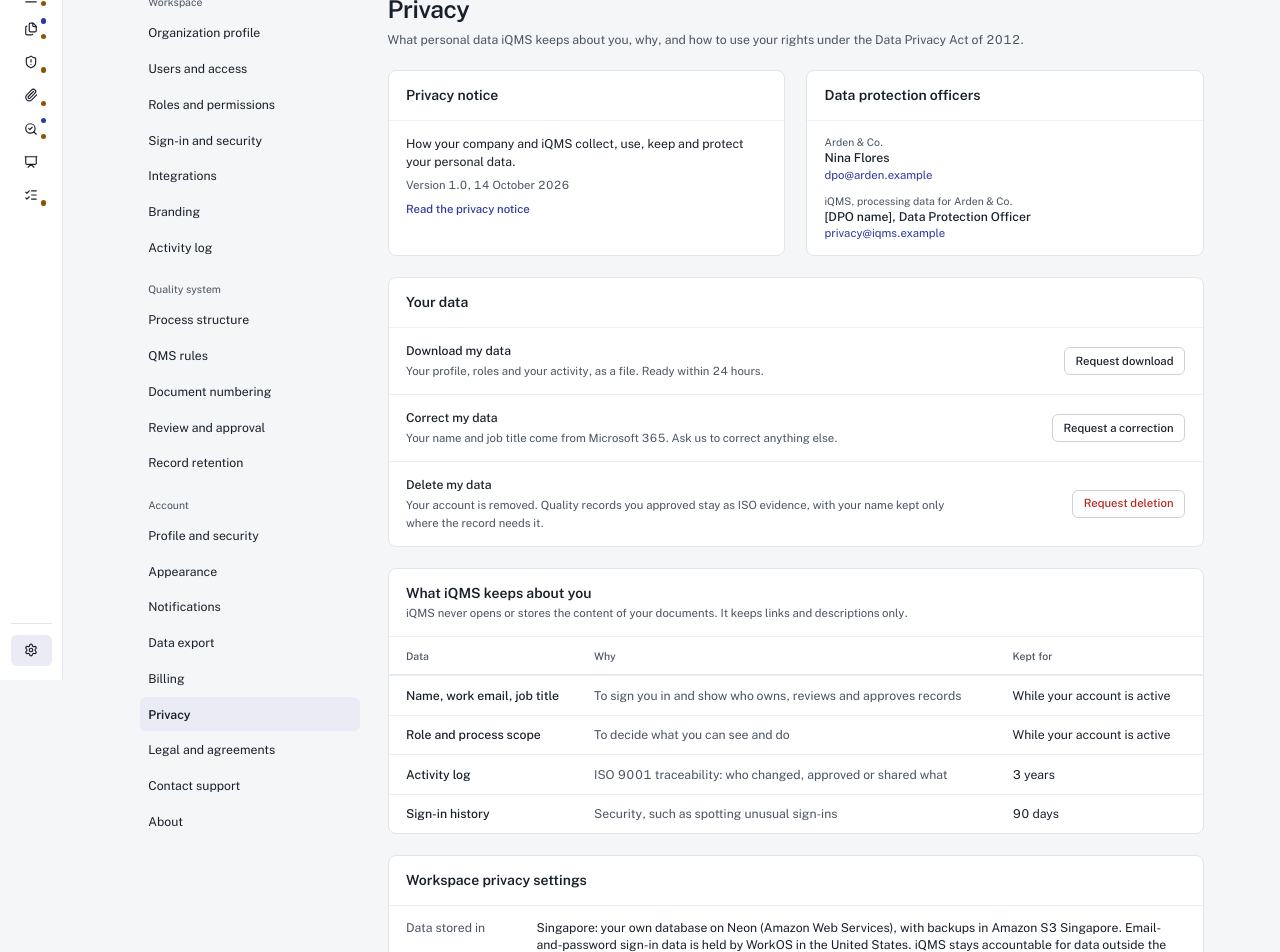
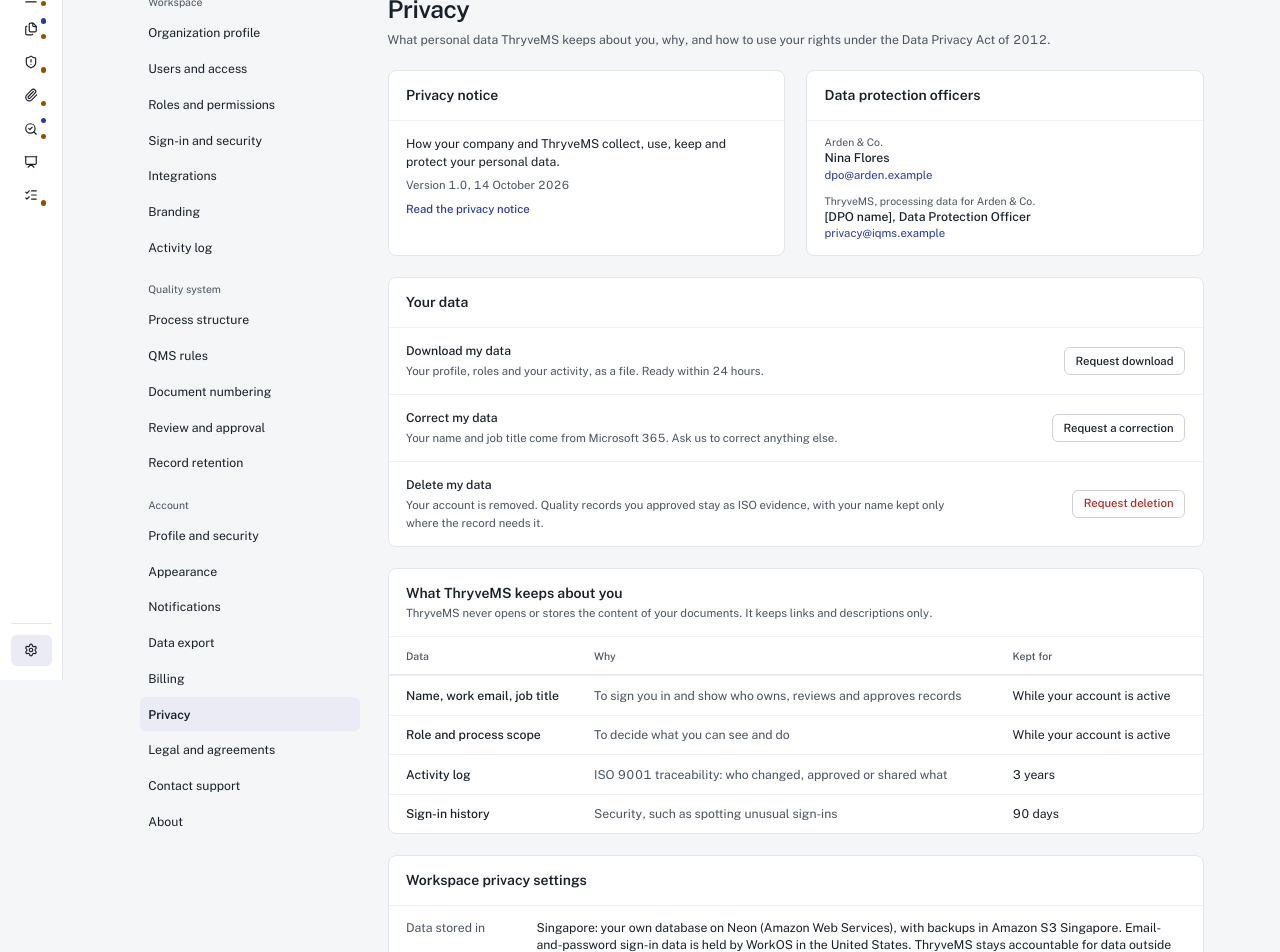
Before and after one commit to dbauto/afdhlskdfs-iqms-preview, a React (Vite) app in the folder app/: page /settings/privacy in a window 1280 px wide. Shown: the part 120-1072 px from the top of the page. Built offline with nearby package versions, Linux system fonts and the light colour scheme.

Commit message:
Rename product references in remaining settings

```diff
--- a/app/src/pages/settings/privacy.tsx
+++ b/app/src/pages/settings/privacy.tsx
@@ -35,7 +35,7 @@
 
   return (
     <>
-      <SettingsHeader title="Privacy" description="What personal data iQMS keeps about you, why, and how to use your rights under the Data Privacy Act of 2012." />
+      <SettingsHeader title="Privacy" description="What personal data ThryveMS keeps about you, why, and how to use your rights under the Data Privacy Act of 2012." />
 
       <div className="grid gap-6 md:grid-cols-2">
         <Card>
@@ -43,7 +43,7 @@
             <CardTitle>Privacy notice</CardTitle>
           </CardHeader>
           <CardContent className="flex flex-col gap-2 text-sm">
-            <p>How your company and iQMS collect, use, keep and protect your personal data.</p>
+            <p>How your company and ThryveMS collect, use, keep and protect your personal data.</p>
             <p className="text-[0.8125rem] text-muted-foreground">Version 1.0, 14 October 2026</p>
             <Link to="/legal/privacy" target="_blank" className="text-[0.8125rem] font-medium text-primary">
               Read the privacy notice
@@ -61,7 +61,7 @@
               <a href="mailto:dpo@arden.example" className="text-[0.8125rem] text-primary">dpo@arden.example</a>
             </span>
             <span className="flex flex-col">
-              <span className="text-xs text-muted-foreground">iQMS, processing data for Arden &amp; Co.</span>
+              <span className="text-xs text-muted-foreground">ThryveMS, processing data for Arden &amp; Co.</span>
               <span className="font-medium">[DPO name], Data Protection Officer</span>
               <a href="mailto:privacy@iqms.example" className="text-[0.8125rem] text-primary">privacy@iqms.example</a>
             </span>
@@ -105,8 +105,8 @@
       <Card>
         <CardHeader>
           <div className="flex flex-col gap-0.5">
-            <CardTitle>What iQMS keeps about you</CardTitle>
-            <span className="text-[0.8125rem] text-muted-foreground">iQMS never opens or stores the content of your documents. It keeps links and descriptions only.</span>
+            <CardTitle>What ThryveMS keeps about you</CardTitle>
+            <span className="text-[0.8125rem] text-muted-foreground">ThryveMS never opens or stores the content of your documents. It keeps links and descriptions only.</span>
           </div>
         </CardHeader>
         <div className="overflow-x-auto">
@@ -143,11 +143,11 @@
         <CardContent className="py-1">
           <KeyFacts
             facts={[
-              { k: "Data stored in", v: "Singapore: your own database on Neon (Amazon Web Services), with backups in Amazon S3 Singapore. Email-and-password sign-in data is held by WorkOS in the United States. iQMS stays accountable for data outside the Philippines under section 21 of the Data Privacy Act." },
+              { k: "Data stored in", v: "Singapore: your own database on Neon (Amazon Web Services), with backups in Amazon S3 Singapore. Email-and-password sign-in data is held by WorkOS in the United States. ThryveMS stays accountable for data outside the Philippines under section 21 of the Data Privacy Act." },
               { k: "Activity log kept", v: "3 years" },
               { k: "Processing agreement", v: <span>{dpaAccepted ? `Accepted by ${dpaAccepted.acceptedBy} on ${dpaAccepted.at}. ` : "Not accepted yet. "}<Link to="/settings/legal" className="font-medium text-primary">Legal and agreements</Link></span> },
               { k: "Subprocessors", v: <span>Cloudflare (application and network), Neon (database), Amazon Web Services (email and backups), WorkOS (email sign-in). <Link to="/legal/subprocessors" target="_blank" className="font-medium text-primary">Full list</Link></span> },
-              { k: "Breach contact", v: "Nina Flores. iQMS tells her without undue delay and within 24 hours of confirming a breach of your data, so the company can notify the National Privacy Commission within 72 hours where required." },
+              { k: "Breach contact", v: "Nina Flores. ThryveMS tells her without undue delay and within 24 hours of confirming a breach of your data, so the company can notify the National Privacy Commission within 72 hours where required." },
               { k: "Confidential records", v: "Links only. Descriptions must not include personal or confidential details." },
             ]}
           />
--- a/app/src/pages/settings/qms-rules.tsx
+++ b/app/src/pages/settings/qms-rules.tsx
@@ -65,10 +65,10 @@
     <>
       <SettingsHeader
         title="QMS rules"
-        description="The rules iQMS uses to rate risks, set due dates and plan audits. Changing them updates ratings straight away and applies to new due dates; existing due dates stay as they are."
+        description="The rules ThryveMS uses to rate risks, set due dates and plan audits. Changing them updates ratings straight away and applies to new due dates; existing due dates stay as they are."
         actions={
           <Button variant="outline" onClick={() => setR(DEFAULT_RULES)}>
-            <RotateCcwIcon /> Use iQMS defaults
+            <RotateCcwIcon /> Use ThryveMS defaults
           </Button>
         }
       />
--- a/app/src/pages/settings/role-editor.tsx
+++ b/app/src/pages/settings/role-editor.tsx
@@ -43,7 +43,7 @@
     <>
       <SettingsHeader
         title={existing ? `Edit ${existing.name}` : "Add role"}
-        description="Choose what people with this role see in the menu and what they can do in each part of iQMS. Changes apply the next time they open a page."
+        description="Choose what people with this role see in the menu and what they can do in each part of ThryveMS. Changes apply the next time they open a page."
         actions={
           <>
             {existing && (
@@ -94,7 +94,7 @@
           <table className="w-full min-w-[820px] border-collapse text-sm">
             <thead>
               <tr className="text-xs text-muted-foreground">
-                <th scope="col" className="px-5 py-3 text-left font-medium">Part of iQMS</th>
+                <th scope="col" className="px-5 py-3 text-left font-medium">Part of ThryveMS</th>
                 <th scope="col" className="px-3 py-3 text-left font-medium">In the menu</th>
                 <th scope="col" className="px-3 py-3 text-left font-medium">What they can do</th>
               </tr>
@@ -110,7 +110,7 @@
                         {a}
                       </th>
                       <td colSpan={2} className="px-3 py-2.5 text-[0.8125rem]">
-                        Not in your iQMS plan or setup, so no one sees it.
+                        Not in your ThryveMS plan or setup, so no one sees it.
                       </td>
                     </tr>
                   )
--- a/app/src/pages/settings/roles.tsx
+++ b/app/src/pages/settings/roles.tsx
@@ -33,7 +33,7 @@
             <thead>
               <tr>
                 <th scope="col" className="px-5 py-3.5 text-left text-xs font-medium text-muted-foreground">
-                  Part of iQMS
+                  Part of ThryveMS
                 </th>
                 {state.roles.map((r) => (
                   <th key={r.id} scope="col" className="px-2 py-3.5 text-center">
--- a/app/src/pages/settings/support.tsx
+++ b/app/src/pages/settings/support.tsx
@@ -83,7 +83,7 @@
 
   return (
     <>
-      <SettingsHeader title="Contact support" description="Tell the iQMS team about a problem, a question or an idea. Reports go to the iQMS support team, not to your company’s admin." />
+      <SettingsHeader title="Contact support" description="Tell the ThryveMS team about a problem, a question or an idea. Reports go to the ThryveMS support team, not to your company’s admin." />
       {fromError && <div className="rounded-md border border-soon-border bg-soon-tint px-4 py-3 text-sm">Sorry, a page stopped working. The error is included in the technical details below, so you only need to say what you were doing.</div>}
       <Card>
         <CardHeader>
@@ -139,7 +139,7 @@
             )}
           </div>
           <div className="flex flex-wrap items-center justify-between gap-3">
-            <span className="text-[0.8125rem] text-muted-foreground">Sent to the iQMS support team. Reports are kept for 12 months under our privacy notice.</span>
+            <span className="text-[0.8125rem] text-muted-foreground">Sent to the ThryveMS support team. Reports are kept for 12 months under our privacy notice.</span>
             <Button onClick={send}>Send report</Button>
           </div>
         </CardContent>
--- a/app/src/pages/settings/users.tsx
+++ b/app/src/pages/settings/users.tsx
@@ -266,11 +266,11 @@
               <HeadsetIcon className="size-5" />
             </span>
             <span className="flex min-w-[260px] flex-1 flex-col gap-1">
-              <span className="text-sm font-semibold">{support ? `iQMS support can view this workspace for ${supportHours} hour${supportHours > 1 ? "s" : ""}, for report SR-1042` : "Support access is off"}</span>
+              <span className="text-sm font-semibold">{support ? `ThryveMS support can view this workspace for ${supportHours} hour${supportHours > 1 ? "s" : ""}, for report SR-1042` : "Support access is off"}</span>
               <span className="text-[0.8125rem] leading-normal text-muted-foreground">
                 {support
                   ? "Read-only. Confidential and Highly confidential records stay hidden. Everything they open is logged below under their real name."
-                  : "The iQMS team can’t open your records. When they ask, allow read-only access for up to 4 hours, tied to a support report. You can end it at any time."}
+                  : "The ThryveMS team can’t open your records. When they ask, allow read-only access for up to 4 hours, tied to a support report. You can end it at any time."}
               </span>
             </span>
             {support ? (
```
